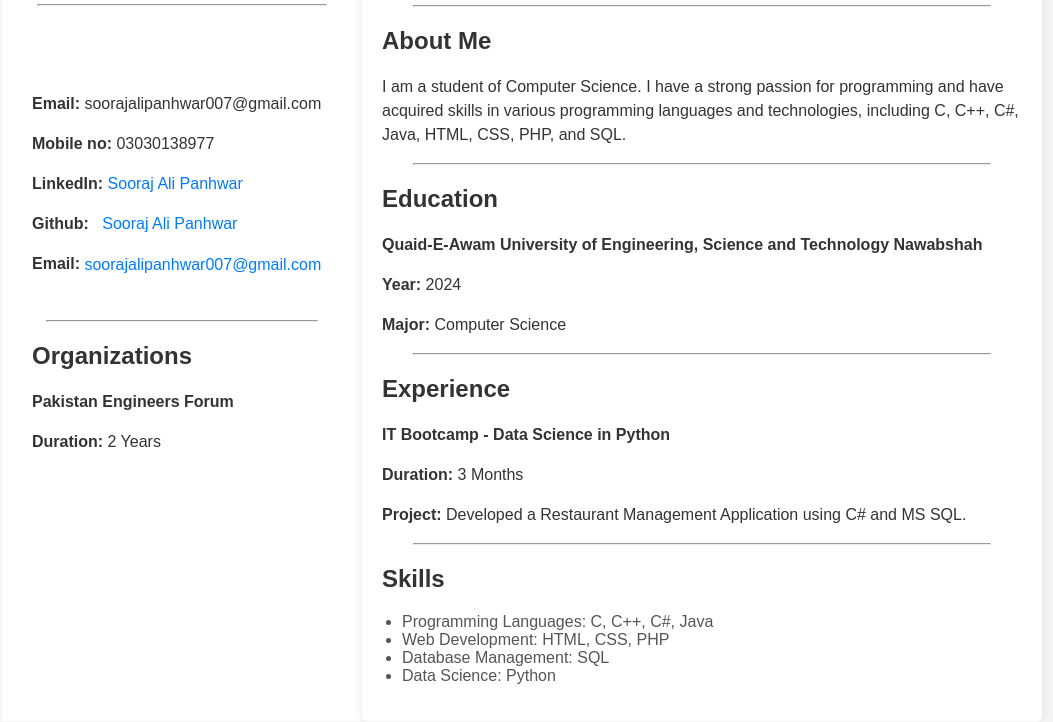
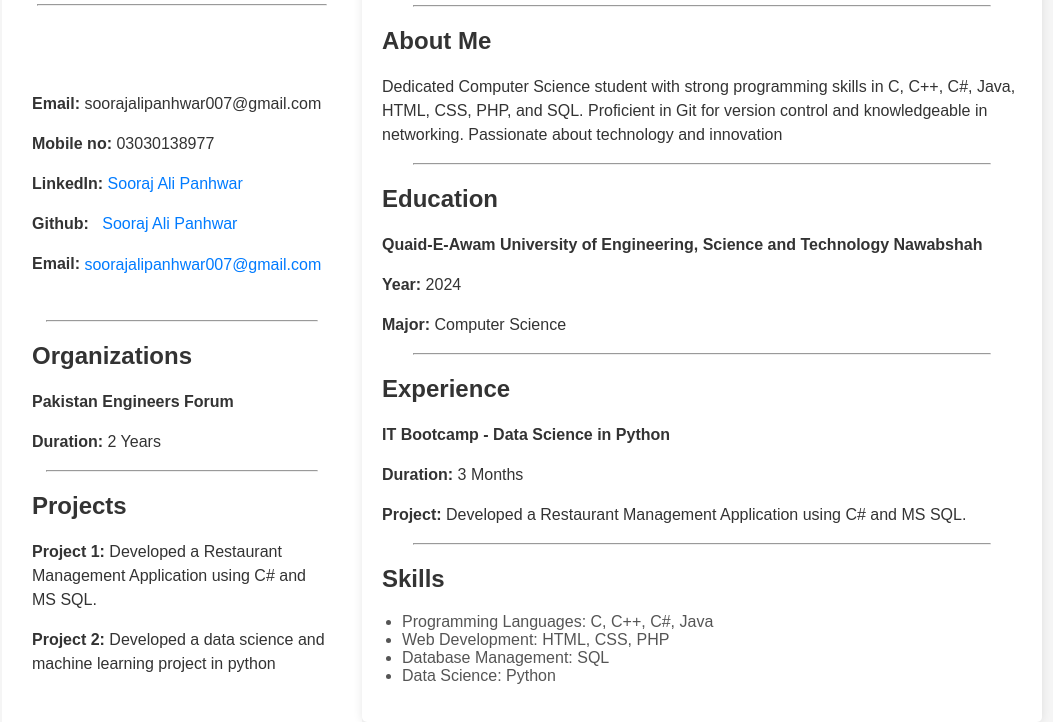
Before and after one commit to Soorajalipanhwar/resume, a plain HTML site: page index.html in a window 1280 px wide. Shown: the part 223-945 px from the top of the page, without its empty margins (118-1171 px from the left). Drawn offline with Linux system fonts and the light colour scheme.

Commit message:
added projects description

```diff
--- a/index.html
+++ b/index.html
@@ -35,6 +35,11 @@
                 <h2>Organizations</h2>
                 <p><strong>Pakistan Engineers Forum</strong></p>
                 <p><strong>Duration:</strong> 2 Years</p>
+                <hr width="90%">
+                <h2>Projects</h2>
+                <p><strong>Project 1:</strong> Developed a Restaurant Management Application using C# and MS SQL.</p>
+            <p><strong>Project 2:</strong> Developed a data science and machine learning project in python</p>
+
             </div>
         </div>
         <div class="right-column">
@@ -44,7 +49,8 @@
             </div>
             <hr width="90%">
             <h2>About Me</h2>
-            <p>I am a student of Computer Science. I have a strong passion for programming and have acquired skills in various programming languages and technologies, including C, C++, C#, Java, HTML, CSS, PHP, and SQL.</p>
+            <!-- <p>I am a student of Computer Science. I have a strong passion for programming and have acquired skills in various programming languages and technologies, including C, C++, C#, Java, HTML, CSS, PHP, and SQL.</p> -->
+            <p>Dedicated Computer Science student with strong programming skills in C, C++, C#, Java, HTML, CSS, PHP, and SQL. Proficient in Git for version control and knowledgeable in networking. Passionate about technology and innovation</p>
             <hr width="90%">
             <h2>Education</h2>
             <p><strong>Quaid-E-Awam University of Engineering, Science and Technology Nawabshah</strong></p>
```
